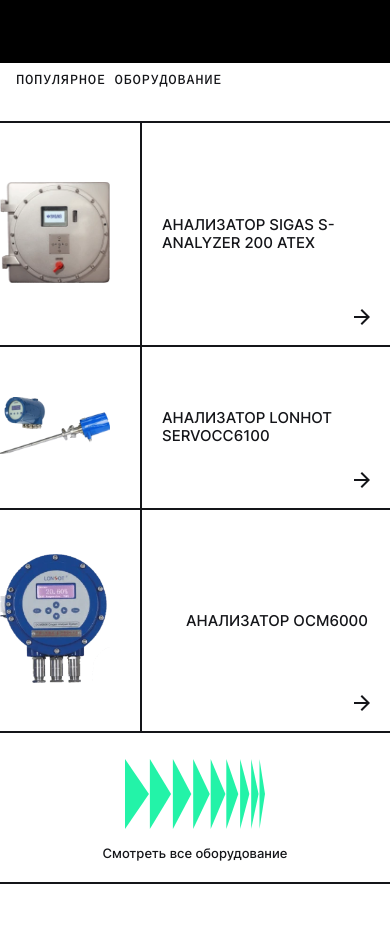
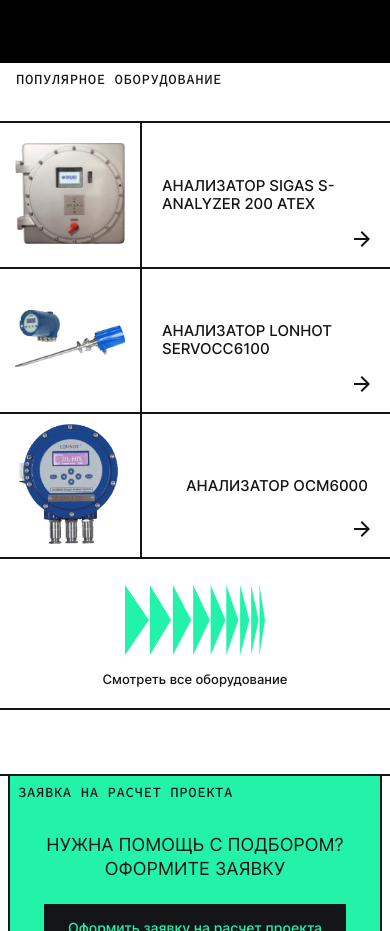
Before and after one commit to alex-web-dev/rias, a plain HTML site: page index.html in a window 390 px wide. Shown: the part 1994-2925 px from the top of the page. Drawn offline with Linux system fonts and the light colour scheme.

Commit message:
fixed product card img

```diff
--- a/css/media.css
+++ b/css/media.css
@@ -1019,7 +1019,7 @@
   }
 
   .product-card__img {
-    padding-top: 0;
+    padding: 0 15px;
     width: 142px;
     min-height: 142px;
     flex: 0 0 auto;
@@ -1029,6 +1029,9 @@
   .product-card__img img {
     position: static;
     transform: translate(0, 0);
+    padding: 10px 0;
+    max-width: 100%;
+    max-height: 140px
   }
 
   .product-card__name {
```
